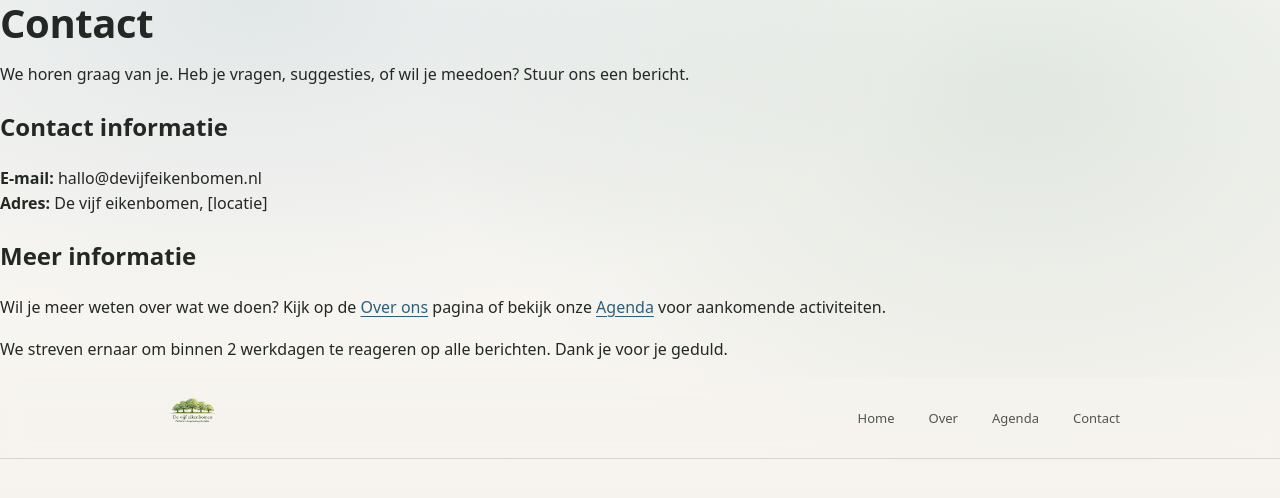
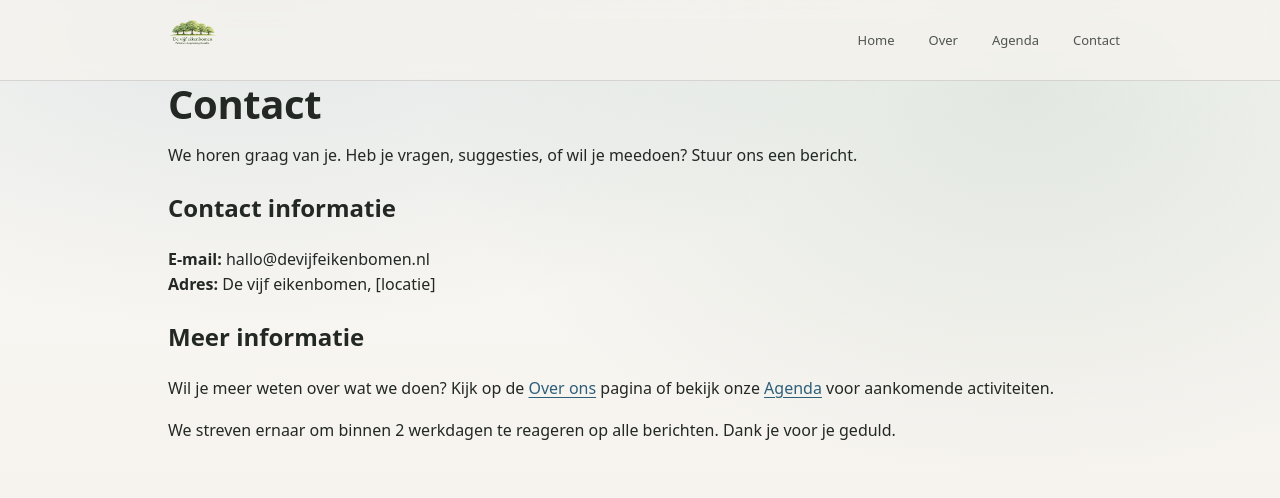
Before and after one commit to itffilosofieinfo/devijfeikenbomen.nl, a Jekyll site: the page built from contact.md, in a window 1280 px wide. Shown: the top 498 px of the page. Built offline with Jekyll 4.4.1, drawn with Linux system fonts in a browser that asks for light colours.

Commit message:
Refactor default layout to use head include
Replaced head section with an include for head.html and wrapped content in a main tag.

```diff
--- a/_layouts/default.html
+++ b/_layouts/default.html
@@ -1,33 +1,14 @@
 <!doctype html>
 <html lang="nl">
 <head>
-  <meta charset="utf-8" />
-  <meta name="viewport" content="width=device-width,initial-scale=1" />
-
-  <title>{{ page.title }}</title>
-  <meta name="description" content="{{ page.description | escape }}" />
-  <meta name="robots" content="index,follow" />
-
-  <!-- Favicon -->
-  <link rel="icon" href="/assets/favicon/favicon.ico" sizes="any">
-  <link rel="icon" href="/assets/favicon/favicon.svg" type="image/svg+xml">
-  <link rel="apple-touch-icon" href="/assets/favicon/apple-touch-icon.png">
-  <link rel="manifest" href="/assets/favicon/site.webmanifest">
-
-  <!-- Open Graph -->
-  <meta property="og:title" content="{{ page.title }}" />
-  <meta property="og:description" content="{{ page.description | escape }}" />
-  <meta property="og:type" content="website" />
-  <meta property="og:url" content="https://www.devijfeikenbomen.nl/" />
-  <meta property="og:image" content="https://www.devijfeikenbomen.nl/assets/img/og-image.jpg" />
-
-  <link rel="stylesheet" href="/assets/css/style.css">
-
+  {% include head.html %}
 </head>
 
 <body>
-  {{ content }}
   {% include header.html %}
 
+  <main class="wrap">
+    {{ content }}
+  </main>
 </body>
 </html>
```
